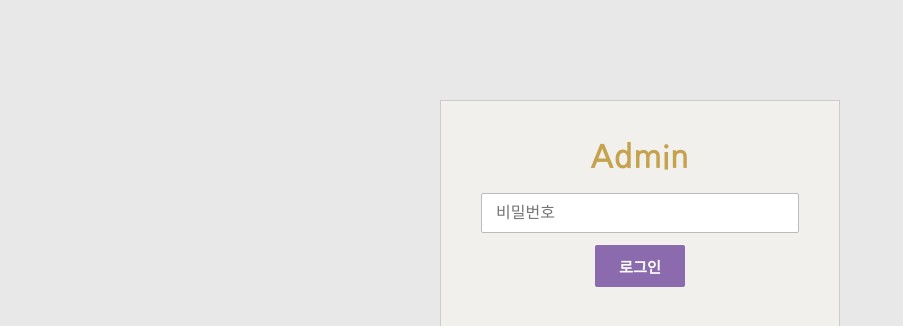
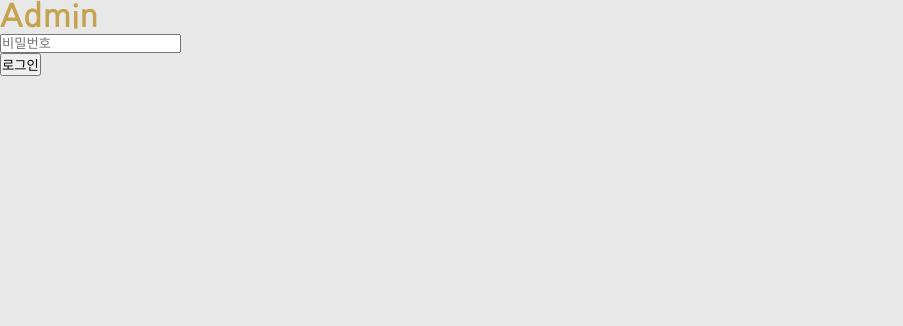
Before and after one commit to pkjy0111-dotcom/commission-lottery, a Next.js app: page /admin in a window 1280 px wide. Shown: the top 326 px of the page, without its empty margins (0-903 px from the left). Built offline with nearby package versions, Linux system fonts and the light colour scheme.

Commit message:
Update globals.css

```diff
--- a/app/globals.css
+++ b/app/globals.css
@@ -1,25 +1,21 @@
 @import url('https://fonts.googleapis.com/css2?family=Nanum+Gothic:wght@400;700;800&display=swap');
 
-* {
-  margin: 0;
-  padding: 0;
-  box-sizing: border-box;
-}
+* { margin: 0; padding: 0; box-sizing: border-box; }
 
 body {
   background: #e8e8e8;
   color: #222;
-  font-family: 'Nanum Gothic', '맑은 고딕', 'Malgun Gothic', sans-serif;
+  font-family: 'Nanum Gothic', '맑은 고딕', sans-serif;
   min-height: 100vh;
 }
 
-/* ===== 메인 페이지 ===== */
 .main-container {
-  max-width: 820px;
+  max-width: 860px;
   margin: 0 auto;
   padding: 16px;
 }
 
+/* Header */
 .header {
   text-align: center;
   padding: 12px 0 8px;
@@ -33,22 +29,22 @@ body {
 }
 
 .header .subtitle {
-  font-size: 0.75rem;
+  font-size: 0.7rem;
   color: #888;
-  margin-top: 3px;
+  margin-top: 2px;
 }
 
 .notice-text {
-  font-size: 0.68rem;
+  font-size: 0.65rem;
   color: #999;
   margin-top: 6px;
 }
 
-/* ===== 남은 수량 ===== */
+/* Remaining */
 .remaining-display {
   text-align: center;
   padding: 5px;
-  font-size: 0.78rem;
+  font-size: 0.8rem;
   color: #555;
   background: #ddd;
   border: 1px solid #ccc;
@@ -60,7 +56,7 @@ body {
   font-size: 1rem;
 }
 
-/* ===== 상품 현황판 ===== */
+/* Prize board */
 .prize-board {
   background: #f2f0ed;
   border: 1px solid #ccc;
@@ -78,18 +74,18 @@ body {
 }
 
 .sold-out-row {
-  opacity: 0.45;
+  opacity: 0.4;
 }
 
-/* 왼쪽: 상품 정보 */
+/* Left: grade info */
 .prize-left {
-  width: 120px;
-  min-width: 120px;
+  width: 110px;
+  min-width: 110px;
   display: flex;
   flex-direction: column;
   align-items: center;
   justify-content: center;
-  padding: 6px 6px;
+  padding: 6px 4px;
   border-right: 1px solid #d5d5d5;
   text-align: center;
   background: #f2f0ed;
@@ -108,44 +104,56 @@ body {
 }
 
 .prize-name {
-  font-size: 0.68rem;
+  font-size: 0.65rem;
   color: #333;
   font-weight: 700;
-  line-height: 1.3;
+  line-height: 1.2;
+  margin-top: 1px;
 }
 
 .prize-count-label {
-  font-size: 0.58rem;
+  font-size: 0.55rem;
   color: #7b5ea7;
   margin-top: 1px;
 }
 
-/* 오른쪽: 티켓 영역 */
+/* Right: tickets */
 .prize-right {
   flex: 1;
-  padding: 6px 8px;
+  padding: 6px 8px 6px 16px;
   display: flex;
-  flex-wrap: wrap;
-  gap: 0;
-  align-items: flex-start;
-  align-content: flex-start;
+  flex-direction: column;
+  gap: 4px;
   background: #f2f0ed;
 }
 
-/* ===== 복권 티켓 행 ===== */
 .ticket-row {
   display: flex;
-  width: 100%;
-  margin-bottom: 2px;
+  flex-wrap: nowrap;
+  align-items: center;
 }
 
-/* ===== 복권 티켓 ===== */
+.ticket-row .ticket {
+  margin-left: -12px;
+  position: relative;
+}
+
+.ticket-row .ticket:first-child {
+  margin-left: 0;
+}
+
+/* Ticket shape */
 .ticket {
-  width: 48px;
-  height: 30px;
-  position: relative;
-  display: flex;
+  width: 42px;
+  height: 32px;
   flex-shrink: 0;
+  z-index: 1;
+  transition: z-index 0s, transform 0.15s;
+}
+
+.ticket:hover {
+  z-index: 10;
+  transform: translateY(-2px);
 }
 
 .ticket-body {
@@ -157,18 +165,8 @@ body {
   flex-direction: column;
   align-items: center;
   justify-content: center;
-  clip-path: polygon(
-    0% 10%,
-    0% 90%,
-    3% 100%,
-    85% 100%,
-    92% 90%,
-    100% 90%,
-    100% 10%,
-    92% 10%,
-    85% 0%,
-    3% 0%
-  );
+  border: 1px solid #ccc;
+  border-radius: 2px;
   overflow: hidden;
 }
 
@@ -177,18 +175,12 @@ body {
   position: absolute;
   left: 0;
   right: 0;
-  height: 3px;
+  height: 4px;
   background: #8b6aad;
-  z-index: 1;
 }
 
-.ticket-stripe-top {
-  top: 0;
-}
-
-.ticket-stripe-bottom {
-  bottom: 0;
-}
+.ticket-stripe-top { top: 0; }
+.ticket-stripe-bottom { bottom: 0; }
 
 .ticket-number {
   font-size: 0.55rem;
@@ -203,9 +195,10 @@ body {
   line-height: 1;
 }
 
-/* 뽑힌 티켓 */
+/* Drawn ticket */
 .ticket.drawn .ticket-body {
   background: #8b6aad;
+  border-color: #7a5a9a;
 }
 
 .ticket.drawn .ticket-stripe-top,
@@ -213,15 +206,10 @@ body {
   background: #6b4d8a;
 }
 
-.ticket.drawn .ticket-number {
-  color: #fff;
-}
+.ticket.drawn .ticket-number { color: #fff; }
+.ticket.drawn .ticket-unit { color: #ddd; }
 
-.ticket.drawn .ticket-unit {
-  color: #ddd;
-}
-
-/* ===== 라스트원상 ===== */
+/* Last one */
 .last-one-section {
   background: #f2f0ed;
   border: 2px solid #7b5ea7;
@@ -238,22 +226,22 @@ body {
 
 .last-one-section p {
   color: #555;
-  font-size: 0.72rem;
+  font-size: 0.7rem;
   margin-top: 3px;
 }
 
 .last-one-section .status {
   margin-top: 4px;
   font-weight: 700;
-  font-size: 0.82rem;
+  font-size: 0.8rem;
   color: #7b5ea7;
 }
 
-/* ===== 뽑기 섹션 ===== */
+/* Draw section */
 .draw-section {
   background: #f2f0ed;
   border: 1px solid #ccc;
-  padding: 18px;
+  padding: 16px;
   text-align: center;
   margin-bottom: 14px;
 }
@@ -270,7 +258,7 @@ body {
   border: 2px solid #bbb;
   border-radius: 2px;
   color: #222;
-  font-size: 1.05rem;
+  font-size: 1rem;
   padding: 7px 14px;
   width: 220px;
   text-align: center;
@@ -279,9 +267,7 @@ body {
   letter-spacing: 3px;
 }
 
-.code-input:focus {
-  border-color: #8b6aad;
-}
+.code-input:focus { border-color: #8b6aad; }
 
 .draw-btn {
   display: inline-block;
@@ -297,19 +283,13 @@ body {
   transition: background 0.2s;
 }
 
-.draw-btn:hover {
-  background: #6b4d8a;
-}
-
-.draw-btn:disabled {
-  background: #aaa;
-  cursor: not-allowed;
-}
+.draw-btn:hover { background: #6b4d8a; }
+.draw-btn:disabled { background: #aaa; cursor: not-allowed; }
 
 .error-message {
-  color: #c44;
-  margin-top: 8px;
-  font-size: 0.78rem;
+  color: #c0392b;
+  margin-top: 6px;
+  font-size: 0.75rem;
 }
 
 .sold-out-message {
@@ -319,14 +299,12 @@ body {
   padding: 10px;
 }
 
-/* ===== 결과 모달 ===== */
+/* Modal */
 .modal-overlay {
   position: fixed;
-  top: 0;
-  left: 0;
-  width: 100%;
-  height: 100%;
-  background: rgba(0, 0, 0, 0.65);
+  top: 0; left: 0;
+  width: 100%; height: 100%;
+  background: rgba(0,0,0,0.6);
   display: flex;
   align-items: center;
   justify-content: center;
@@ -334,10 +312,7 @@ body {
   animation: fadeIn 0.3s;
 }
 
-@keyframes fadeIn {
-  from { opacity: 0; }
-  to { opacity: 1; }
-}
+@keyframes fadeIn { from { opacity: 0; } to { opacity: 1; } }
 
 .modal-content {
   background: #f9f8f6;
@@ -347,18 +322,15 @@ body {
   text-align: center;
   max-width: 360px;
   width: 90%;
-  animation: scaleIn 0.4s cubic-bezier(0.175, 0.885, 0.32, 1.275);
+  animation: scaleIn 0.4s cubic-bezier(0.175,0.885,0.32,1.275);
 }
 
-@keyframes scaleIn {
-  from { transform: scale(0.5); opacity: 0; }
-  to { transform: scale(1); opacity: 1; }
-}
+@keyframes scaleIn { from { transform: scale(0.5); opacity: 0; } to { transform: scale(1); opacity: 1; } }
 
 .modal-grade {
   font-size: 2.2rem;
   font-weight: 800;
-  margin-bottom: 6px;
+  margin-bottom: 4px;
 }
 
 .modal-label {
@@ -369,7 +341,7 @@ body {
 }
 
 .modal-message {
-  font-size: 0.78rem;
+  font-size: 0.75rem;
   color: #777;
   margin-bottom: 16px;
 }
@@ -385,11 +357,9 @@ body {
   font-weight: 700;
 }
 
-.modal-close-btn:hover {
-  background: #6b4d8a;
-}
+.modal-close-btn:hover { background: #6b4d8a; }
 
-/* ===== 어드민 ===== */
+/* Admin */
 .admin-container {
   max-width: 700px;
   margin: 0 auto;
@@ -397,117 +367,69 @@ body {
 }
 
 .admin-container h1 {
-  color: #333;
-  margin-bottom: 30px;
-  text-align: center;
+  font-size: 1.3rem;
+  margin-bottom: 16px;
+  color: #222;
 }
+
+.admin-container input {
+  padding: 6px 10px;
+  border: 1px solid #ccc;
+  border-radius: 2px;
+  font-size: 0.85rem;
+}
+
+.admin-container button {
+  padding: 6px 14px;
+  background: #7b5ea7;
+  color: #fff;
+  border: none;
+  border-radius: 2px;
+  cursor: pointer;
+  font-size: 0.85rem;
+  margin-left: 6px;
+}
+
+.admin-container button:hover { background: #6b4d8a; }
 
 .admin-section {
   background: #f2f0ed;
   border: 1px solid #ccc;
-  border-radius: 4px;
-  padding: 20px;
-  margin-bottom: 20px;
+  padding: 14px;
+  margin-bottom: 12px;
 }
 
 .admin-section h2 {
+  font-size: 1rem;
+  margin-bottom: 8px;
   color: #333;
-  font-size: 1.1rem;
-  margin-bottom: 16px;
-}
-
-.admin-input {
-  background: #fff;
-  border: 1px solid #bbb;
-  border-radius: 2px;
-  color: #222;
-  padding: 10px 14px;
-  font-size: 1rem;
-  width: 100%;
-  outline: none;
-  margin-bottom: 12px;
-}
-
-.admin-input:focus {
-  border-color: #8b6aad;
-}
-
-.admin-btn {
-  background: #8b6aad;
-  color: #fff;
-  font-weight: 700;
-  padding: 10px 24px;
-  border: none;
-  border-radius: 2px;
-  cursor: pointer;
-  font-size: 0.95rem;
-}
-
-.admin-btn:hover {
-  background: #6b4d8a;
-}
-
-.admin-btn.danger {
-  background: #c44;
-}
-
-.admin-btn.danger:hover {
-  background: #a33;
 }
 
 .code-list {
-  margin-top: 16px;
   max-height: 300px;
   overflow-y: auto;
+  font-family: monospace;
+  font-size: 0.8rem;
 }
 
 .code-item {
+  padding: 3px 0;
+  border-bottom: 1px solid #eee;
   display: flex;
   justify-content: space-between;
-  align-items: center;
-  padding: 8px 12px;
-  background: #fff;
-  border-radius: 2px;
-  margin-bottom: 4px;
-  font-size: 0.85rem;
 }
 
-.code-item .code-text {
-  font-family: monospace;
-  color: #8b6aad;
-  font-weight: 700;
-}
-
-.code-item .code-status {
-  color: #888;
-}
-
-.code-item .code-status.used {
-  color: #c44;
-}
-
-.login-form {
-  max-width: 400px;
-  margin: 100px auto;
-  text-align: center;
-  background: #f2f0ed;
-  padding: 40px;
-  border: 1px solid #ccc;
-}
-
-.login-form h1 {
-  margin-bottom: 20px;
-  color: #333;
-}
-
-/* ===== 반응형 ===== */
+/* Responsive */
 @media (max-width: 600px) {
   .header h1 { font-size: 1.2rem; }
-  .prize-left { width: 90px; min-width: 90px; padding: 4px 3px; }
+  .prize-left { width: 85px; min-width: 85px; padding: 4px 3px; }
   .prize-grade-letter { font-size: 1rem; }
-  .prize-name { font-size: 0.58rem; }
-  .ticket { width: 38px; height: 26px; }
+  .prize-name { font-size: 0.55rem; }
+  .ticket { width: 34px; height: 26px; }
   .ticket-number { font-size: 0.45rem; }
   .ticket-unit { font-size: 0.35rem; }
+  .ticket-stripe-top, .ticket-stripe-bottom { height: 3px; }
+  .ticket-row .ticket { margin-left: -10px; }
+  .prize-right { padding: 4px 6px 4px 12px; }
   .code-input { width: 100%; }
 }
```
